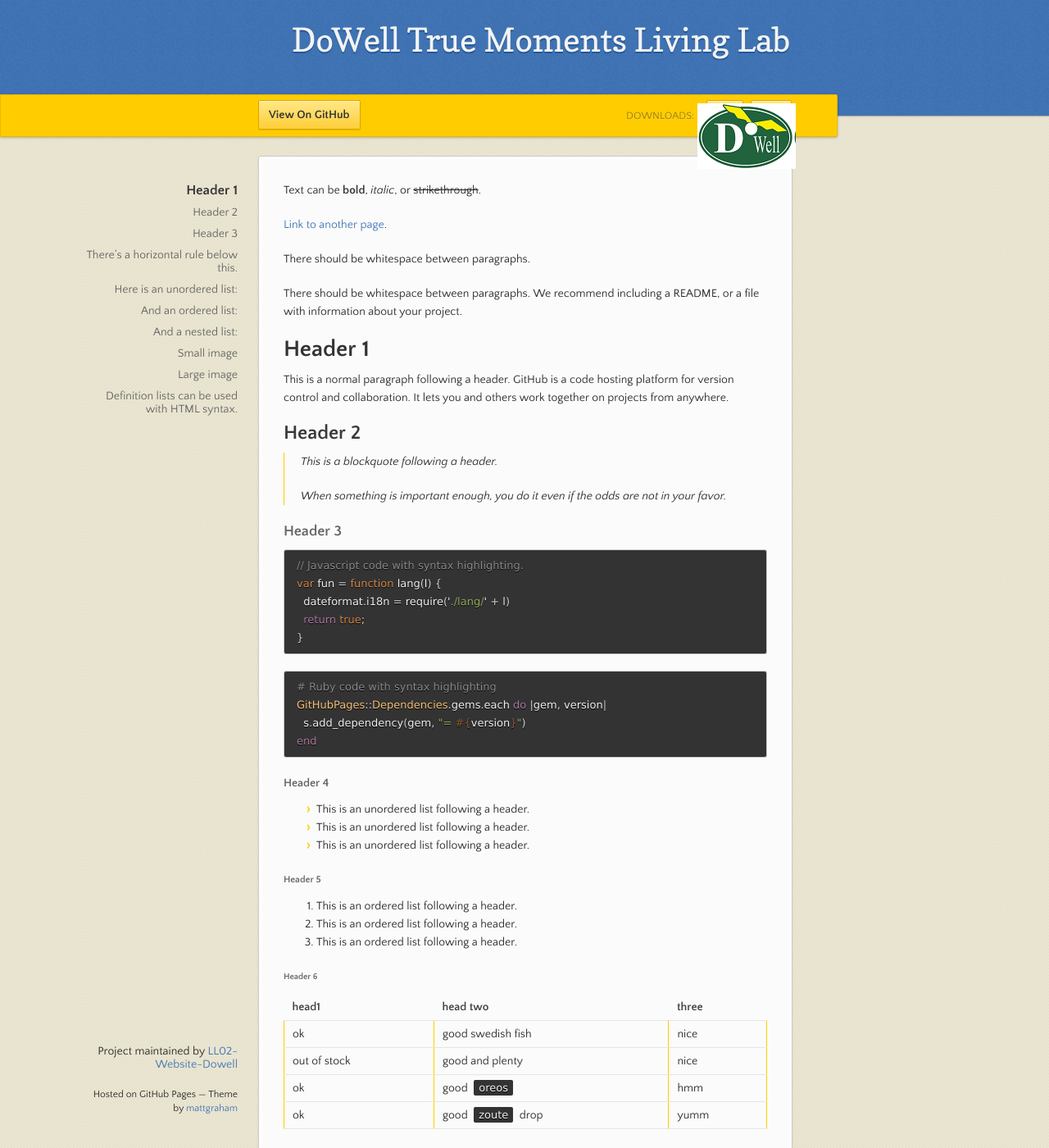
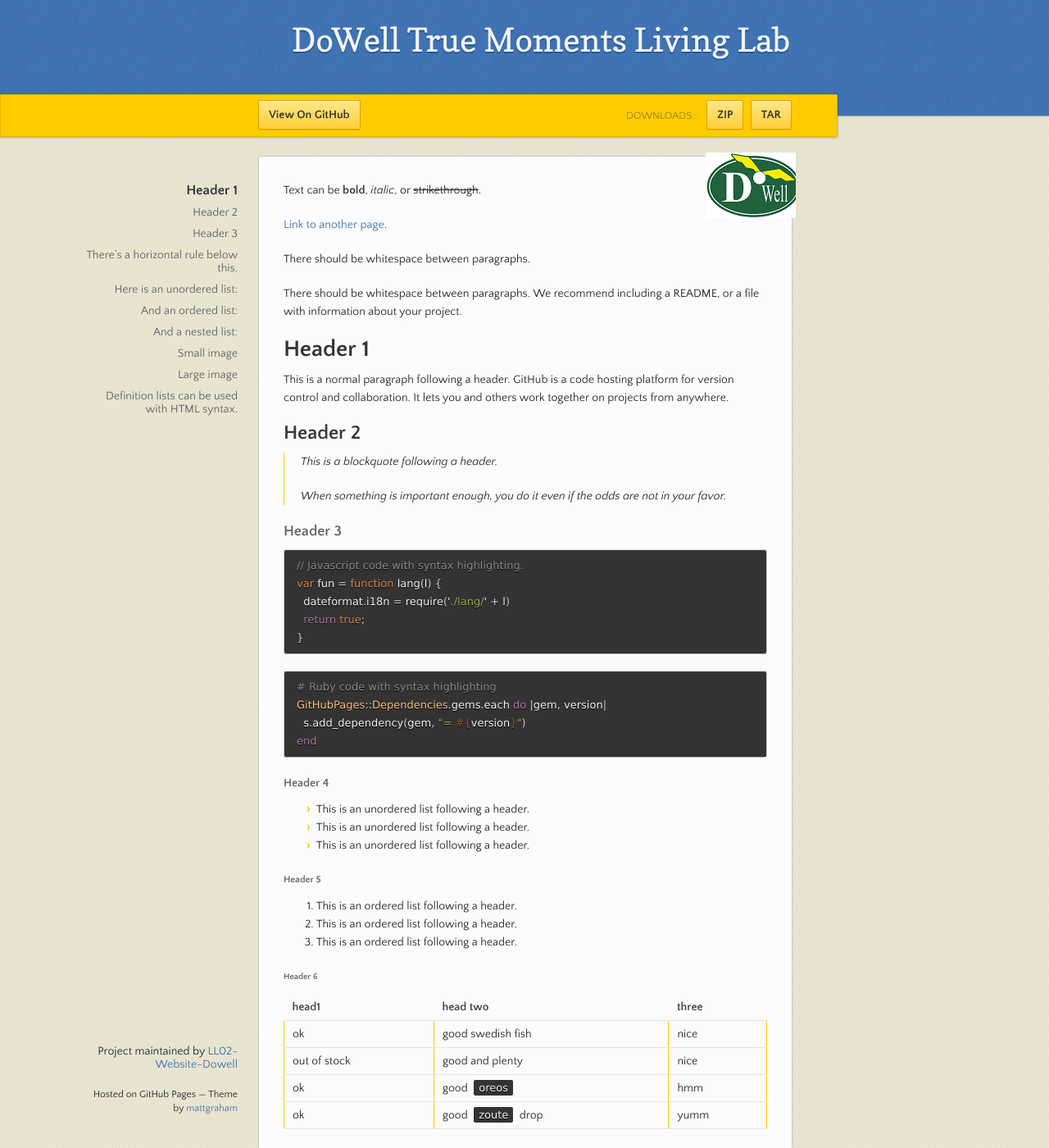
Before and after one commit to LL02-Website-Dowell/Digital-Twin-Note-Taker-Ideation.Dowell, a Jekyll site: the page built from index.md, in a window 1280 px wide and 1400 px high. Shown: the whole window at 82% size. Built offline with Jekyll 4.4.1, drawn with Linux system fonts in a browser that asks for light colours; the repository's description, which GitHub fills in, is left out.

Commit message:
Update jekyll-theme-leap-day.scss

```diff
--- a/_sass/jekyll-theme-leap-day.scss
+++ b/_sass/jekyll-theme-leap-day.scss
@@ -270,9 +270,9 @@ top: 10px;
   #logo {
     position:absolute;
     height: 80px;
-    width: 120px;
+    width: 110px;
     right:50px;
-    top:10px;
+    top:70px;
     display: block;
     background: url(../images/logo.png);
   }
```
